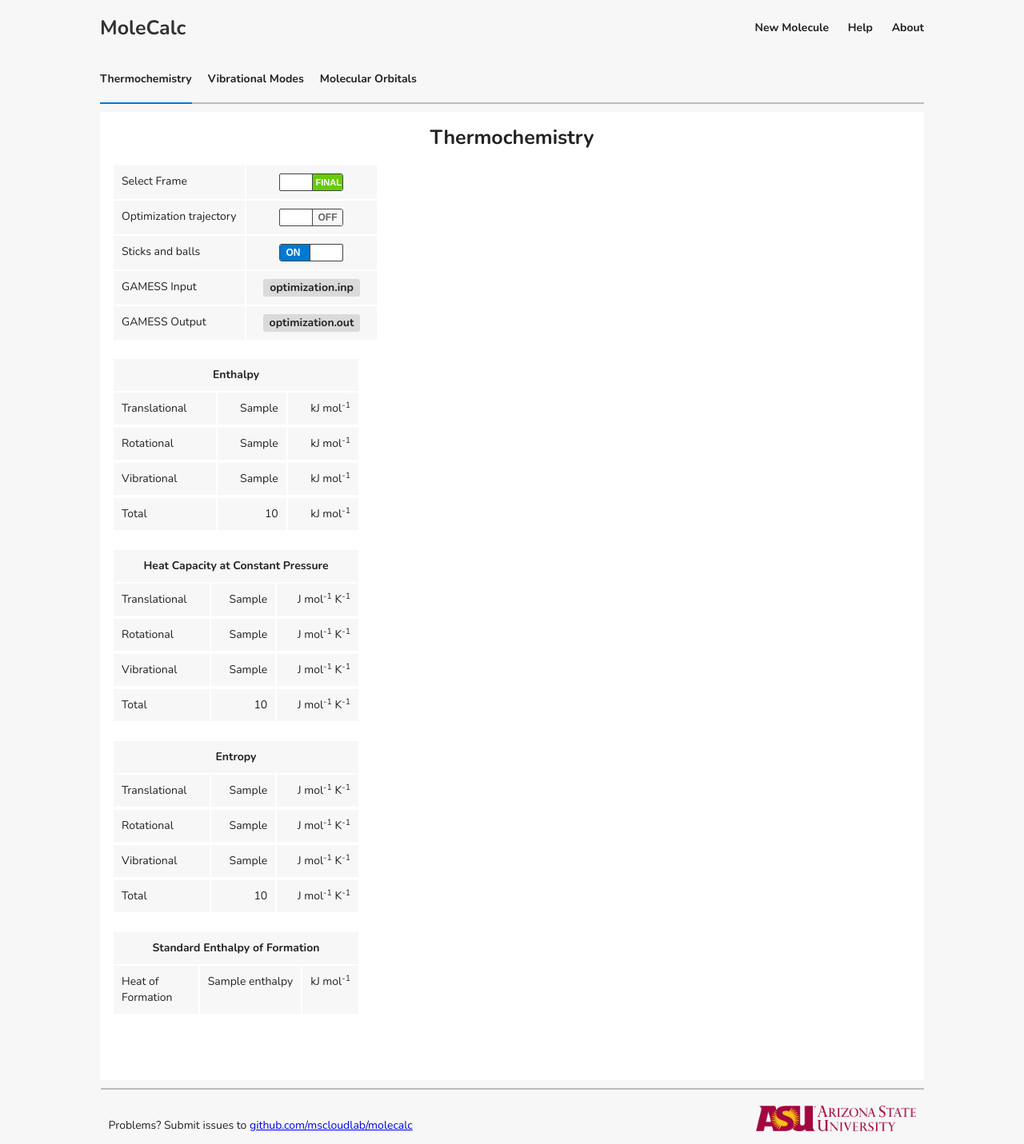
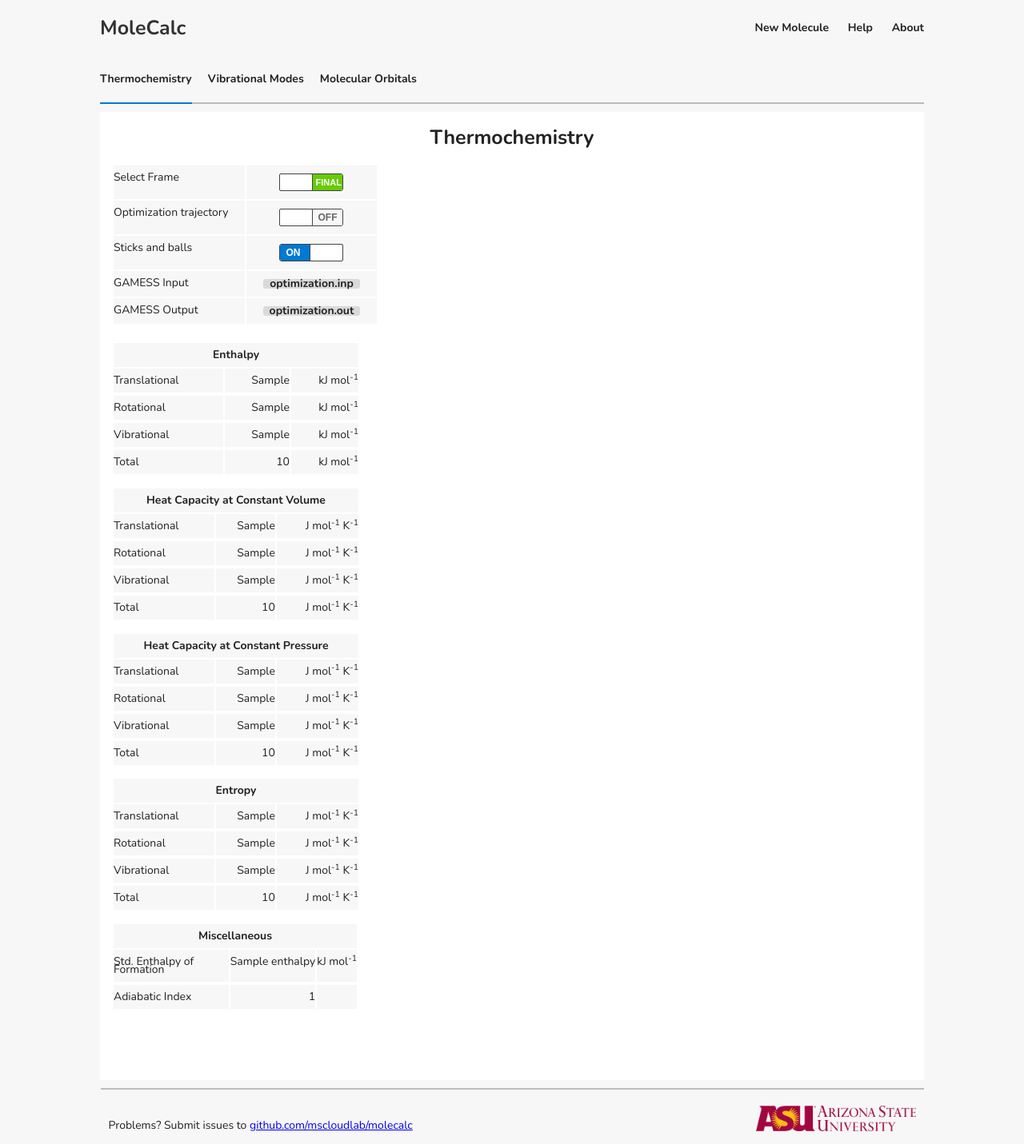
Before and after one commit to sseyler/MoleCalc-2.0, a Flask app: template molecalc/templates/calculation/calculation.html in a window 1280 px wide. Shown: the whole page at 80% size. Run offline with Flask 2, Linux system fonts and the light colour scheme; the template is opened without the code that fills it: most values are stand-ins (such as "Sample title", 1, 10 or a date in 2020); some libraries are stand-ins or nearby versions.

Commit message:
Added adiabatic index and heat capacity at constant volume to thermochemistry calculations

```diff
--- a/molecalc/static/css/og/app_layout.css
+++ b/molecalc/static/css/og/app_layout.css
@@ -505,8 +505,8 @@
     grid-area: content;
     display: grid;
     grid-template-columns: 310px;
-    grid-template-rows: 225px 225px 225px 100px auto;
-    grid-gap: 1em;
+    grid-template-rows: 175px 175px 175px 175px auto;
+    grid-gap: 1ex;
     grid-auto-flow: dense;
     grid-auto-flow: row;
     /*display: NONE;*/
@@ -529,8 +529,8 @@
 }
 .molecalc.calculation .mc-content .calc table td {
     background: #f7f7f7;
-    padding: 10px 10px;
-    line-height: 20px;
+    padding: 10px 0px;
+    line-height: 10px;
     vertical-align: top;
     /* border-width: 0 1px 1px 0; */
     /* border-style: solid; */
--- a/molecalc/templates/calculation/section_thermo.html
+++ b/molecalc/templates/calculation/section_thermo.html
@@ -212,6 +212,17 @@ $(function() {
 
         <div class="tbl_container">
           <table>
+            <tr><td class="center" colspan="3" style="font-weight:bold">Heat Capacity at Constant Volume</td></tr>
+            <!-- <tr><td class="center" style="width:50%">Property</td><td style="width:25%" class="center">Value</td><td style="width:25%" class="center">Unit</td></tr> -->
+            <tr><td>Translational</td><td class="right">{{cv_trans}}</td><td class="right">J mol<sup>-1</sup> K<sup>-1</sup></td><tr>
+            <tr><td>Rotational</td><td class="right">{{cv_rotat}}</td><td class="right">J mol<sup>-1</sup> K<sup>-1</sup></td><tr>
+            <tr><td>Vibrational</td><td class="right">{{cv_vibra}}</td><td class="right">J mol<sup>-1</sup> K<sup>-1</sup></td><tr>
+            <tr><td>Total</td><td class="right">{{cv_total}}</td><td class="right">J mol<sup>-1</sup> K<sup>-1</sup></td><tr>
+          </table>
+        </div>
+
+        <div class="tbl_container">
+          <table>
             <tr><td class="center" colspan="3" style="font-weight:bold">Heat Capacity at Constant Pressure</td></tr>
             <!-- <tr><td class="center" style="width:50%">Property</td><td style="width:25%" class="center">Value</td><td style="width:25%" class="center">Unit</td></tr> -->
             <tr><td>Translational</td><td class="right">{{cp_trans}}</td><td class="right">J mol<sup>-1</sup> K<sup>-1</sup></td><tr>
@@ -234,9 +245,11 @@ $(function() {
 
         <div class="tbl_container">
           <table>
-            <tr><td class="center" colspan="3" style="font-weight:bold">Standard Enthalpy of Formation</td></tr>
+            <tr><td class="center" colspan="3" style="font-weight:bold">Miscellaneous</td></tr>
             <!-- <tr><td class="center" style="width:50%">Property</td><td style="width:25%" class="center">Value</td><td style="width:25%" class="center">Unit</td></tr> -->
-            <tr><td>Heat of Formation</td><td class="right">{{enthalpy}}</td><td class="right">kJ mol<sup>-1</sup></td><tr>
+            <tr><td>Std. Enthalpy of Formation</td><td class="right">{{enthalpy}}</td><td class="right">kJ mol<sup>-1</sup></td><tr>
+            <tr><td>Adiabatic Index</td><td class="right">{{adiabatic_index}}</td><td></td><td class="right"></td><tr>
+{#            <tr><td>Speed of Sound</td><td class="right">{{sound_speed}}</td><td class="right">kJ mol<sup>-1</sup></td><tr>#}
           </table>
         </div>
     </div>
```
Also changed, not shown: molecalc/lib/gamess/results.py (+15 -2 lines).
